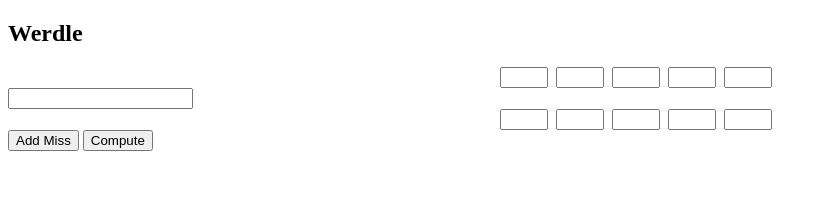
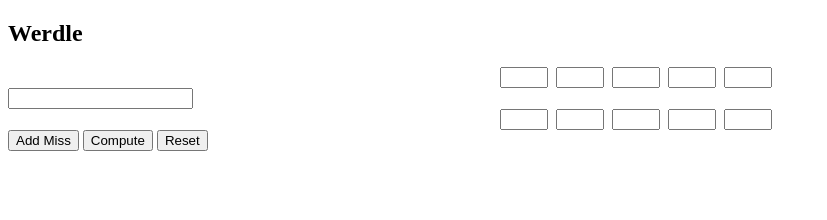
Before and after one commit to ringmaster/werdle, a Svelte app: page / in a window 1280 px wide. Shown: the top 220 px of the page, without its empty margins (0-827 px from the left). Built offline with nearby package versions, Linux system fonts and the light colour scheme.

Commit message:
Add reset button

```diff
--- a/src/App.svelte
+++ b/src/App.svelte
@@ -12,6 +12,10 @@
   let badletters = "";
 
   let pct = Array.from(new Array(26)).reduce((p, c, i) => (p[String.fromCharCode(i + 97)] = 0, p), {})
+
+  function resetClues() {
+    guesses = ['.....'];
+  }
 
   function dofilter() {
     let goodletters = "";
@@ -90,6 +94,7 @@
 <div class="col-5">
 <button on:click={()=>guesses = [...guesses, '.....']}>Add Miss</button>
 <button on:click={dofilter}>Compute</button>
+<button on:click={resetClues}>Reset</button>
 </div>
 <div class="col-3"></div>
 </div>
```
Also changed, not shown: 1 other file (tests, documents, lock files or other folders).
